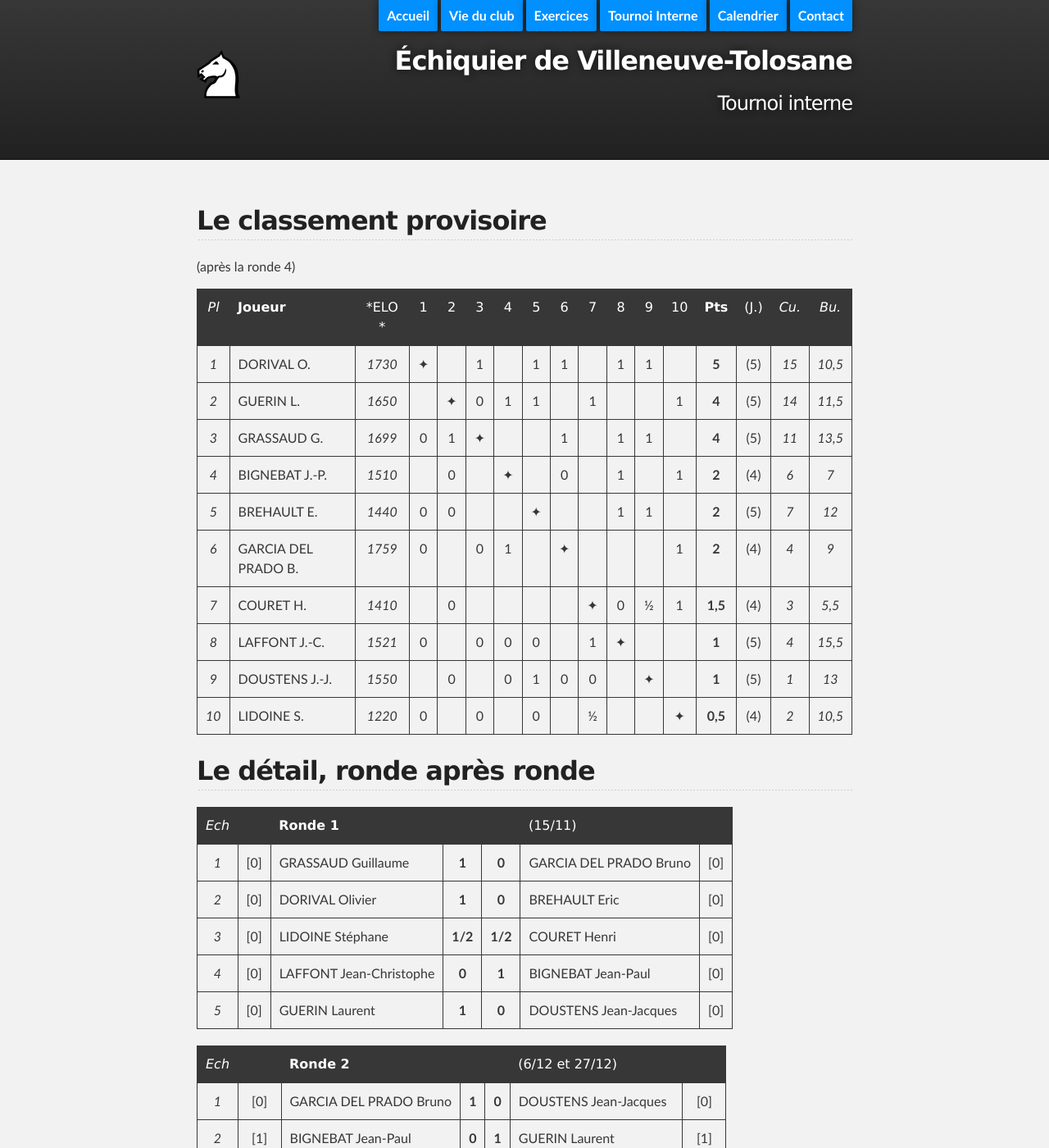
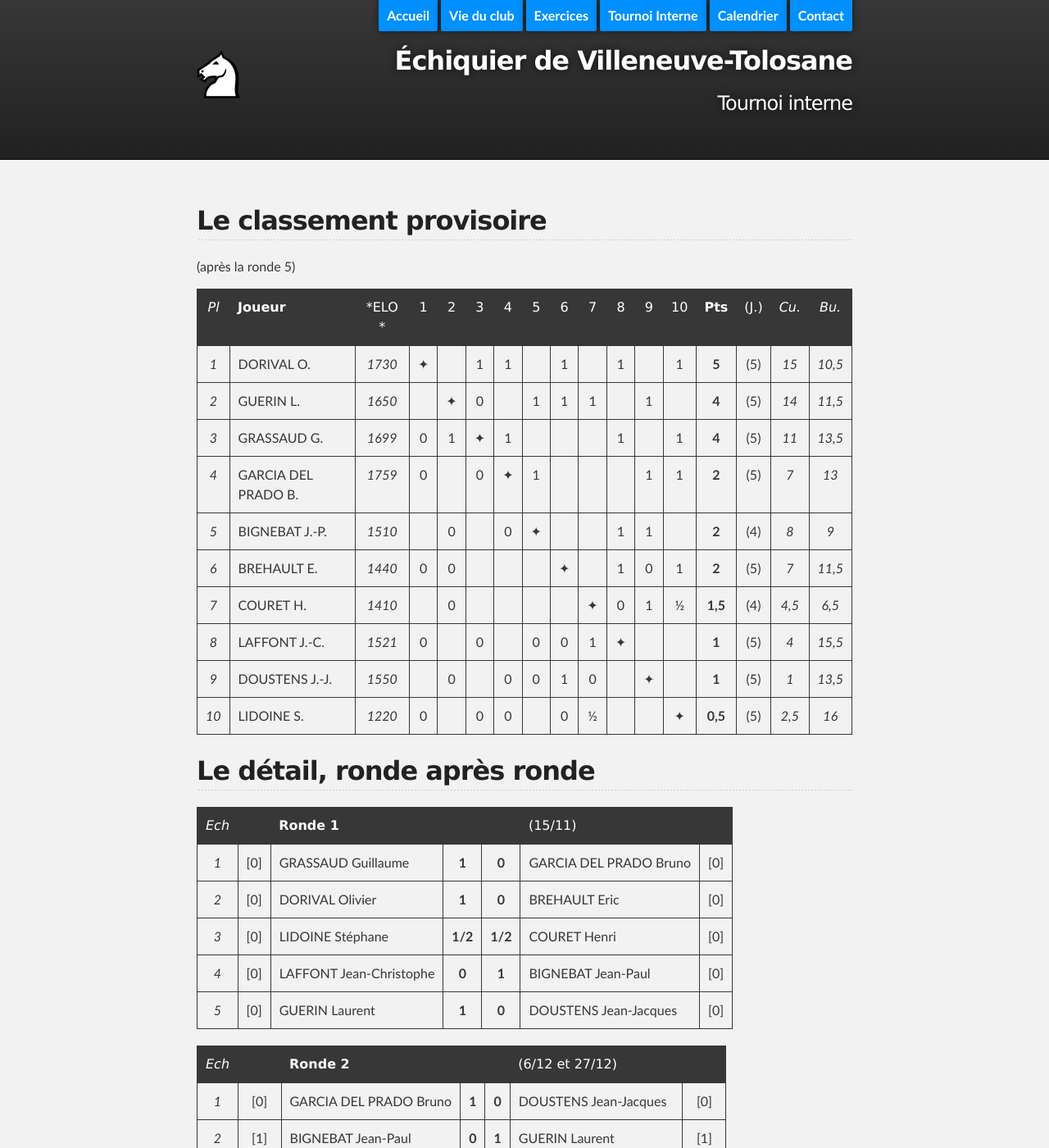
Before and after one commit to echiquier-villeneuve-tolosane/echiquier-villeneuve-tolosane.github.io, a Jekyll site: the page built from tournoiinterne.md, in a window 1280 px wide and 1400 px high. Shown: the whole window at 82% size. Built offline with Jekyll 4.4.1, drawn with Linux system fonts in a browser that asks for light colours; nearby versions of some CDN libraries.

Commit message:
Updated tournoiinterne.md

```diff
--- a/tournoiinterne.md
+++ b/tournoiinterne.md
@@ -6,20 +6,20 @@
 ---
 
 ## Le classement provisoire
-(après la ronde 4)
+(après la ronde 5)
 
 |*Pl*|  **Joueur** |   *ELO *          |1 |2 |3 |4 |5 |6 |7 |8 |9 |10|**Pts**|(J.)|*Cu.*|*Bu.*|
 |:-:|:------------------------ |:---------: |:-:|:-:|:-:|:-:|:-:|:-:|:-:|:-:|:-:|:-:|:-:|:-:|:-:|:-:|
-|*1*| DORIVAL O.         | *1730* |&#10022;| |1| |1|1| |1|1| |**5**|(5)|*15*|*10,5*|
-|*2*| GUERIN L.          | *1650* | |&#10022;|0|1|1| |1| | |1|**4**|(5)|*14*|*11,5*|
-|*3*| GRASSAUD G.      | *1699* |0|1|&#10022;| | |1| |1|1| |**4**|(5)|*11*|*13,5*|
-|*4*| BIGNEBAT J.-P.      | *1510* | |0| |&#10022;| |0| |1| |1|**2**|(4)|*6*|*7*|
-|*5*| BREHAULT E.           | *1440* |0|0| | |&#10022;| | |1|1| |**2**|(5)|*7*|*12*|
-|*6*| GARCIA DEL PRADO B.  | *1759* |0| |0|1| |&#10022;| | | |1|**2**|(4)|*4*|*9*|
-|*7*| COURET H.            | *1410* | |0| | | | |&#10022;|0|&#189;|1|**1,5**|(4)|*3*|*5,5*|
-|*8*| LAFFONT J.-C. | *1521* |0| |0|0|0| |1|&#10022;| | |**1**|(5)|*4*|*15,5*|
-|*9*| DOUSTENS J.-J.  | *1550* | |0| |0|1|0|0| |&#10022;| |**1**|(5)|*1*|*13*|
-|*10*| LIDOINE S.        | *1220* |0| |0| |0| |&#189;| | |&#10022;|**0,5**|(4)|*2*|*10,5*|
+|*1*| DORIVAL O.         | *1730* |&#10022;| |1|1| |1| |1| |1|**5**|(5)|*15*|*10,5*|
+|*2*| GUERIN L.          | *1650* | |&#10022;|0| |1|1|1| |1| |**4**|(5)|*14*|*11,5*|
+|*3*| GRASSAUD G.      | *1699* |0|1|&#10022;|1| | | |1| |1|**4**|(5)|*11*|*13,5*|
+|*4*| GARCIA DEL PRADO B.  | *1759* |0| |0|&#10022;|1| | | |1|1|**2**|(5)|*7*|*13*|
+|*5*| BIGNEBAT J.-P.      | *1510* | |0| |0|&#10022;| | |1|1| |**2**|(4)|*8*|*9*|
+|*6*| BREHAULT E.           | *1440* |0|0| | | |&#10022;| |1|0|1|**2**|(5)|*7*|*11,5*|
+|*7*| COURET H.            | *1410* | |0| | | | |&#10022;|0|1|&#189;|**1,5**|(4)|*4,5*|*6,5*|
+|*8*| LAFFONT J.-C. | *1521* |0| |0| |0|0|1|&#10022;| | |**1**|(5)|*4*|*15,5*|
+|*9*| DOUSTENS J.-J.  | *1550* | |0| |0|0|1|0| |&#10022;| |**1**|(5)|*1*|*13,5*|
+|*10*| LIDOINE S.        | *1220* |0| |0|0| |0|&#189;| | |&#10022;|**0,5**|(5)|*2,5*|*16*|
 
 ## Le détail, ronde après ronde
 
```
